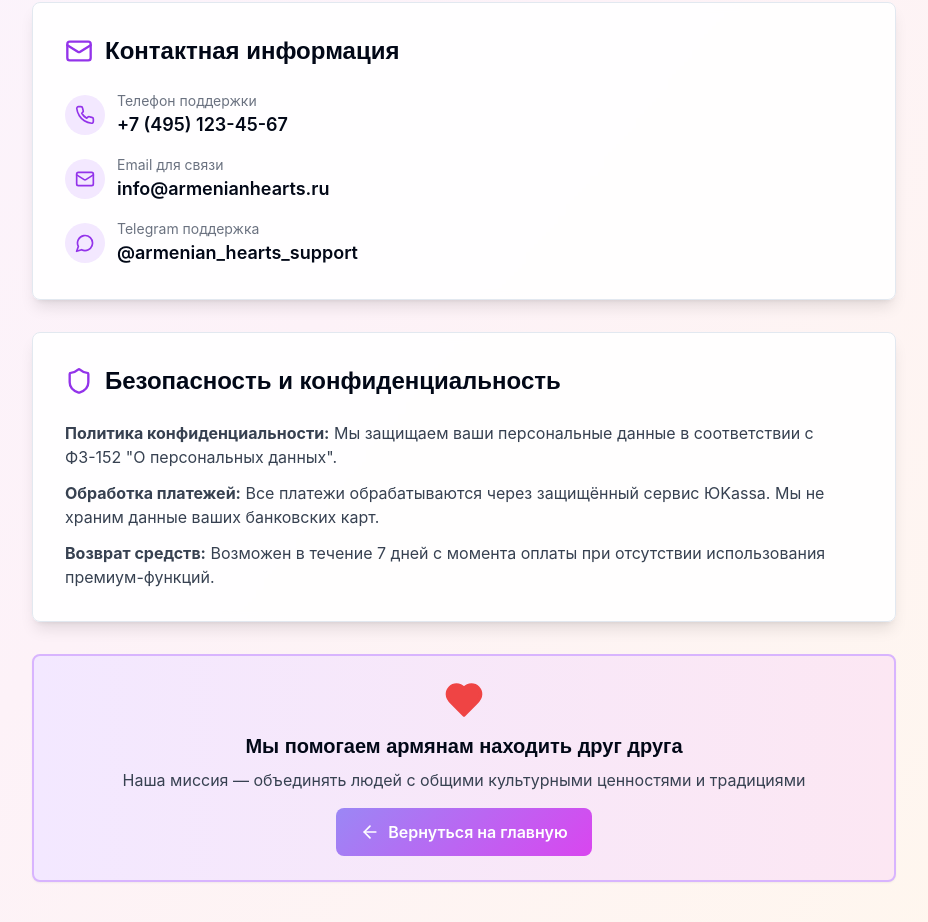
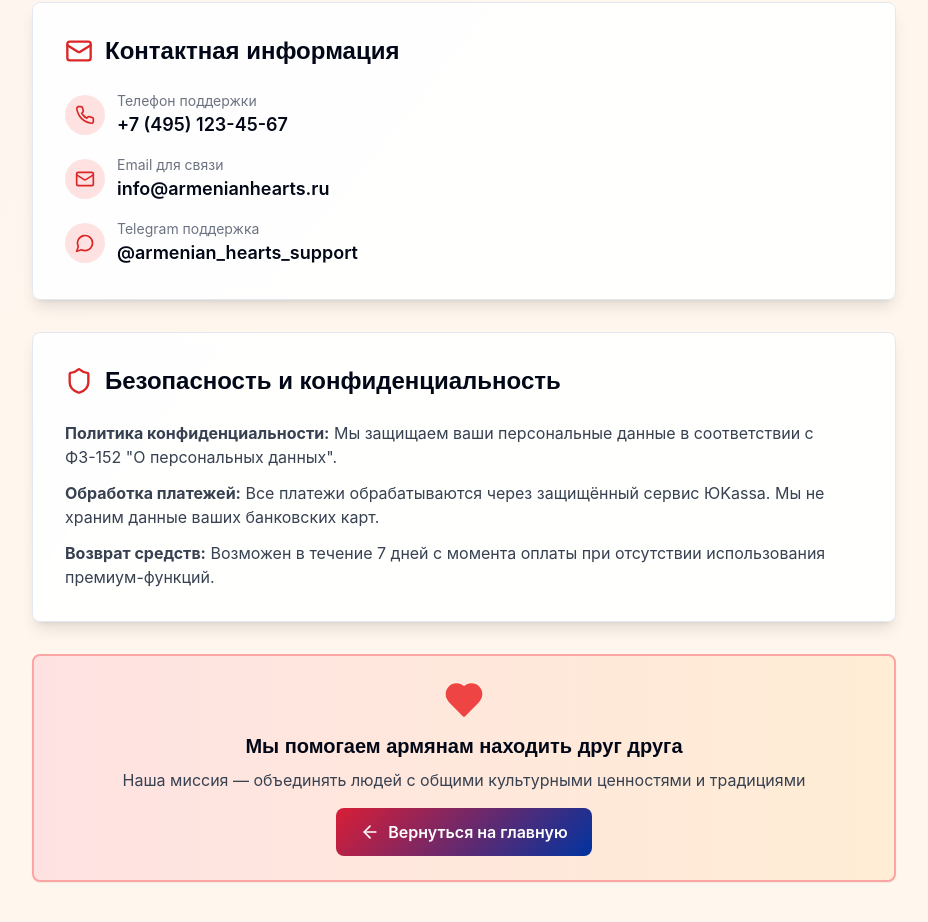
Before and after one commit to pr-poehali-dev/armenian-dating-platform, a React (Vite) app: page /about in a window 1280 px wide. Shown: the part 654-1576 px from the top of the page, without its empty margins (176-1104 px from the left). Built offline with nearby package versions, Linux system fonts and the light colour scheme.

Commit message:
Измени фиолетовый на триколор

```diff
--- a/src/components/PricingSection.tsx
+++ b/src/components/PricingSection.tsx
@@ -37,7 +37,7 @@ const pricingPlans: PricingPlan[] = [
     period: 'месяц',
     popular: true,
     icon: 'Star',
-    gradient: 'from-purple-500 to-pink-500',
+    gradient: 'from-red-500 to-orange-500',
     planId: 'premium',
     features: [
       'Безлимитные лайки',
@@ -111,7 +111,7 @@ export const PricingSection = () => {
   return (
     <div className="space-y-8 py-8">
       <div className="text-center space-y-4">
-        <h2 className="text-4xl font-bold bg-gradient-to-r from-purple-600 to-pink-600 bg-clip-text text-transparent">
+        <h2 className="text-4xl font-bold bg-gradient-to-r from-red-600 to-orange-600 bg-clip-text text-transparent">
           Выберите свой тариф
         </h2>
         <p className="text-gray-600 text-lg max-w-2xl mx-auto">
@@ -124,13 +124,13 @@ export const PricingSection = () => {
           <Card
             key={plan.name}
             className={`relative overflow-hidden transition-all duration-300 hover:shadow-2xl hover:-translate-y-2 ${
-              plan.popular ? 'ring-4 ring-purple-500 scale-105' : ''
+              plan.popular ? 'ring-4 ring-red-500 scale-105' : ''
             } animate-scale-in bg-white`}
             style={{ animationDelay: `${index * 100}ms` }}
           >
             {plan.popular && (
               <div className="absolute top-0 right-0">
-                <Badge className="rounded-bl-lg rounded-tr-lg bg-gradient-to-r from-purple-500 to-pink-500 text-white px-4 py-2">
+                <Badge className="rounded-bl-lg rounded-tr-lg bg-gradient-to-r from-red-500 to-orange-500 text-white px-4 py-2">
                   Популярный
                 </Badge>
               </div>
@@ -156,7 +156,7 @@ export const PricingSection = () => {
                       name="CheckCircle"
                       size={20}
                       className={`flex-shrink-0 mt-0.5 ${
-                        plan.popular ? 'text-purple-500' : 'text-green-500'
+                        plan.popular ? 'text-red-500' : 'text-green-500'
                       }`}
                     />
                     <span className="text-sm text-gray-700">{feature}</span>
@@ -184,7 +184,7 @@ export const PricingSection = () => {
                     <Button
                       className={`flex-1 h-12 text-lg font-semibold ${
                         plan.popular
-                          ? 'bg-gradient-to-r from-purple-500 to-pink-500 hover:opacity-90'
+                          ? 'bg-gradient-to-r from-red-500 to-orange-500 hover:opacity-90'
                           : 'bg-gradient-to-r from-orange-500 to-yellow-500 hover:opacity-90'
                       }`}
                       onClick={() => handlePayment(plan.planId!)}
@@ -206,7 +206,7 @@ export const PricingSection = () => {
                 <Button
                   className={`w-full h-12 text-lg font-semibold ${
                     plan.popular
-                      ? 'bg-gradient-to-r from-purple-500 to-pink-500 hover:opacity-90'
+                      ? 'bg-gradient-to-r from-red-500 to-orange-500 hover:opacity-90'
                       : 'bg-gradient-to-r from-orange-500 to-yellow-500 hover:opacity-90'
                   }`}
                   onClick={() => setSelectedPlan(plan.planId!)}
--- a/src/index.css
+++ b/src/index.css
@@ -13,16 +13,16 @@
     --popover: 0 0% 100%;
     --popover-foreground: 222.2 84% 4.9%;
 
-    --primary: 262 83% 58%;
+    --primary: 0 72% 51%;
     --primary-foreground: 0 0% 100%;
 
-    --secondary: 320 85% 60%;
+    --secondary: 221 83% 53%;
     --secondary-foreground: 0 0% 100%;
 
     --muted: 210 40% 96.1%;
     --muted-foreground: 215.4 16.3% 46.9%;
 
-    --accent: 24 95% 53%;
+    --accent: 25 95% 53%;
     --accent-foreground: 0 0% 100%;
 
     --destructive: 0 84.2% 60.2%;
@@ -30,7 +30,7 @@
 
     --border: 214.3 31.8% 91.4%;
     --input: 214.3 31.8% 91.4%;
-    --ring: 262 83% 58%;
+    --ring: 0 72% 51%;
 
     --radius: 0.5rem;
 
--- a/src/pages/About.tsx
+++ b/src/pages/About.tsx
@@ -3,7 +3,7 @@ import Icon from '@/components/ui/icon';
 
 const About = () => {
   return (
-    <div className="min-h-screen bg-gradient-to-br from-purple-50 via-pink-50 to-orange-50">
+    <div className="min-h-screen bg-gradient-to-br from-red-50 via-orange-50 to-orange-50">
       <div className="bg-gradient-primary text-white">
         <div className="container mx-auto px-4 py-12 text-center">
           <h1 className="text-4xl font-bold mb-4">О проекте "Армянские Сердца"</h1>
@@ -15,7 +15,7 @@ const About = () => {
         <Card className="bg-white/90 backdrop-blur-sm shadow-lg">
           <CardContent className="p-8">
             <h2 className="text-2xl font-bold mb-6 flex items-center gap-3">
-              <Icon name="Building2" size={28} className="text-purple-600" />
+              <Icon name="Building2" size={28} className="text-red-600" />
               Реквизиты организации
             </h2>
 
@@ -49,7 +49,7 @@ const About = () => {
                 <p className="font-semibold">
                   <a
                     href={window.location.origin}
-                    className="text-purple-600 hover:text-purple-800 underline"
+                    className="text-red-600 hover:text-red-800 underline"
                     target="_blank"
                     rel="noopener noreferrer"
                   >
@@ -64,14 +64,14 @@ const About = () => {
         <Card className="bg-white/90 backdrop-blur-sm shadow-lg">
           <CardContent className="p-8">
             <h2 className="text-2xl font-bold mb-6 flex items-center gap-3">
-              <Icon name="Mail" size={28} className="text-purple-600" />
+              <Icon name="Mail" size={28} className="text-red-600" />
               Контактная информация
             </h2>
 
             <div className="space-y-4">
               <div className="flex items-center gap-3">
-                <div className="w-10 h-10 bg-purple-100 rounded-full flex items-center justify-center">
-                  <Icon name="Phone" size={20} className="text-purple-600" />
+                <div className="w-10 h-10 bg-red-100 rounded-full flex items-center justify-center">
+                  <Icon name="Phone" size={20} className="text-red-600" />
                 </div>
                 <div>
                   <p className="text-sm text-gray-500">Телефон поддержки</p>
@@ -80,8 +80,8 @@ const About = () => {
               </div>
 
               <div className="flex items-center gap-3">
-                <div className="w-10 h-10 bg-purple-100 rounded-full flex items-center justify-center">
-                  <Icon name="Mail" size={20} className="text-purple-600" />
+                <div className="w-10 h-10 bg-red-100 rounded-full flex items-center justify-center">
+                  <Icon name="Mail" size={20} className="text-red-600" />
                 </div>
                 <div>
                   <p className="text-sm text-gray-500">Email для связи</p>
@@ -90,8 +90,8 @@ const About = () => {
               </div>
 
               <div className="flex items-center gap-3">
-                <div className="w-10 h-10 bg-purple-100 rounded-full flex items-center justify-center">
-                  <Icon name="MessageCircle" size={20} className="text-purple-600" />
+                <div className="w-10 h-10 bg-red-100 rounded-full flex items-center justify-center">
+                  <Icon name="MessageCircle" size={20} className="text-red-600" />
                 </div>
                 <div>
                   <p className="text-sm text-gray-500">Telegram поддержка</p>
@@ -105,7 +105,7 @@ const About = () => {
         <Card className="bg-white/90 backdrop-blur-sm shadow-lg">
           <CardContent className="p-8">
             <h2 className="text-2xl font-bold mb-6 flex items-center gap-3">
-              <Icon name="Shield" size={28} className="text-purple-600" />
+              <Icon name="Shield" size={28} className="text-red-600" />
               Безопасность и конфиденциальность
             </h2>
 
@@ -126,7 +126,7 @@ const About = () => {
           </CardContent>
         </Card>
 
-        <Card className="bg-gradient-to-r from-purple-100 to-pink-100 border-2 border-purple-300">
+        <Card className="bg-gradient-to-r from-red-100 to-orange-100 border-2 border-red-300">
           <CardContent className="p-6 text-center">
             <Icon name="Heart" className="text-red-500 fill-current mx-auto mb-3" size={40} />
             <h3 className="text-xl font-bold mb-2">Мы помогаем армянам находить друг друга</h3>
--- a/src/pages/Index.tsx
+++ b/src/pages/Index.tsx
@@ -93,7 +93,7 @@ const Index = () => {
   };
 
   return (
-    <div className="min-h-screen bg-gradient-to-br from-purple-50 via-pink-50 to-orange-50">
+    <div className="min-h-screen bg-gradient-to-br from-red-50 via-blue-50 to-orange-50">
       <div className="bg-gradient-primary text-white">
         <div className="container mx-auto px-4 py-6">
           <div className="flex items-center justify-between">
@@ -107,7 +107,7 @@ const Index = () => {
               {!isPremium && (
                 <Button
                   variant="secondary"
-                  className="bg-white text-purple-600 hover:bg-white/90 font-semibold"
+                  className="bg-white text-red-600 hover:bg-white/90 font-semibold"
                   onClick={() => setActiveTab('premium')}
                 >
                   <Icon name="Star" size={18} className="mr-2" />
@@ -155,7 +155,7 @@ const Index = () => {
               <Icon name="Users2" size={16} />
               <span className="hidden sm:inline">Лента</span>
             </TabsTrigger>
-            <TabsTrigger value="premium" className="flex items-center gap-2 data-[state=active]:bg-gradient-to-r data-[state=active]:from-purple-500 data-[state=active]:to-pink-500 data-[state=active]:text-white">
+            <TabsTrigger value="premium" className="flex items-center gap-2 data-[state=active]:bg-gradient-to-r data-[state=active]:from-red-500 data-[state=active]:to-orange-500 data-[state=active]:text-white">
               <Icon name="Star" size={16} />
               <span className="hidden sm:inline">Premium</span>
             </TabsTrigger>
@@ -171,7 +171,7 @@ const Index = () => {
 
           <TabsContent value="profiles" className="space-y-6 animate-fade-in">
             {!isPremium && (
-              <Card className="bg-gradient-to-r from-purple-100 to-pink-100 border-2 border-purple-300">
+              <Card className="bg-gradient-to-r from-red-100 to-orange-100 border-2 border-red-300">
                 <CardContent className="p-4 flex items-center justify-between">
                   <div className="flex items-center gap-3">
                     <Icon name="Heart" className="text-red-500 fill-current" size={24} />
@@ -538,7 +538,7 @@ const Index = () => {
                   <div>
                     <h3 className="text-lg font-semibold mb-3">Премиум функции</h3>
                     {!isPremium ? (
-                      <Card className="bg-gradient-to-r from-purple-100 to-pink-100 border-2 border-purple-300">
+                      <Card className="bg-gradient-to-r from-red-100 to-orange-100 border-2 border-red-300">
                         <CardContent className="p-4">
                           <div className="flex items-center justify-between">
                             <div>
--- a/tailwind.config.ts
+++ b/tailwind.config.ts
@@ -19,10 +19,10 @@ export default {
 		},
 		extend: {
 			backgroundImage: {
-				'gradient-primary': 'linear-gradient(135deg, #9b87f5 0%, #D946EF 100%)',
-				'gradient-secondary': 'linear-gradient(135deg, #F97316 0%, #FEF7CD 100%)',
-				'gradient-accent': 'linear-gradient(135deg, #0EA5E9 0%, #8B5CF6 100%)',
-				'gradient-card': 'linear-gradient(135deg, rgba(155, 135, 245, 0.1) 0%, rgba(217, 70, 239, 0.1) 100%)'
+				'gradient-primary': 'linear-gradient(135deg, #D91E36 0%, #0033A0 100%)',
+				'gradient-secondary': 'linear-gradient(135deg, #F2A800 0%, #D91E36 100%)',
+				'gradient-accent': 'linear-gradient(135deg, #0033A0 0%, #F2A800 100%)',
+				'gradient-card': 'linear-gradient(135deg, rgba(217, 30, 54, 0.1) 0%, rgba(0, 51, 160, 0.1) 100%)'
 			},
 			colors: {
 				border: 'hsl(var(--border))',
```
Also changed, not shown: src/components/ProfileStats.tsx (+8 -8 lines).
